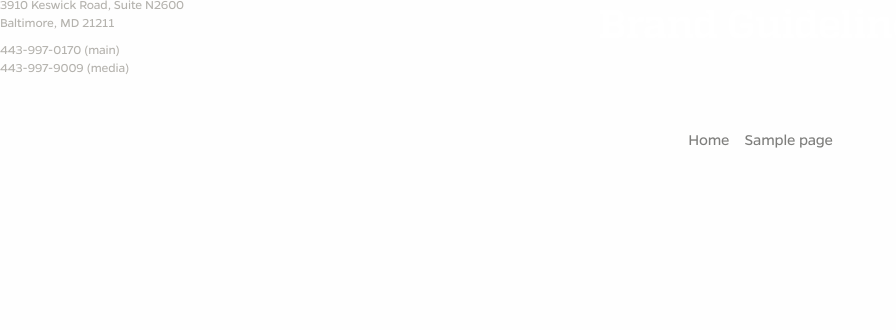
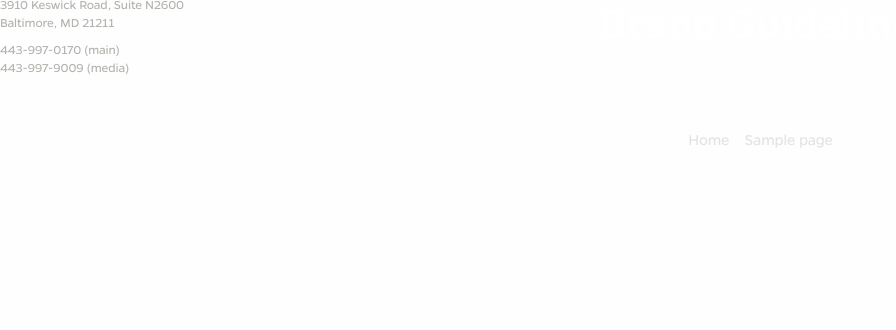
Before and after one commit to makethingsstudio/jhu-brand, a WordPress theme: template app/public/content/themes/jhu_id/front-page.php in a window 1280 px wide. Shown: the part 1024-1354 px from the top of the page, without its empty margins (0-896 px from the left). Run offline with PHP 8.4 and a stand-in for WordPress, Linux system fonts and the light colour scheme; the site name, menu and one post (Sample post) are stand-ins, and other content is empty; some libraries are stand-ins or nearby versions.

Commit message:
update homepage utility and billboard
- change color of utility nav
- add minimum height to billboard

```diff
--- a/app/public/content/themes/jhu_id/styles/main.css
+++ b/app/public/content/themes/jhu_id/styles/main.css
@@ -216,6 +216,7 @@ video {
 .billboard-is-fullheight .billboard--fullheight {
     position: relative;
     height: 90%;
+    min-height: 450px;
     max-height: 900px;
 }
 
@@ -1083,7 +1084,7 @@ html,
 }
 
 .home .utility-nav a {
-    color: #7e7e7c;
+    color: #e5e2e0;
 }
 
 .home .site-content {
```
